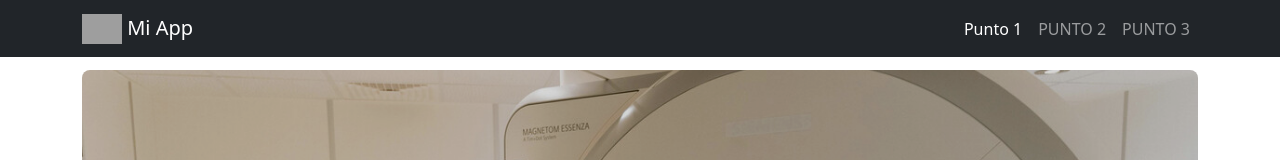
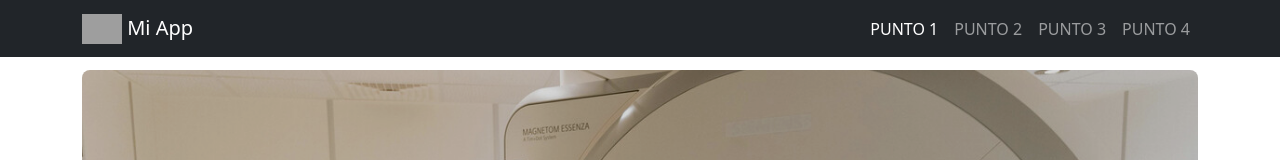
Before and after one commit to Amartinez77/PyS_tp3_RobertoArielMartinez, an Angular app: page /punto1 in a window 1280 px wide. Shown: the top 160 px of the page. Built offline with nearby package versions, Linux system fonts and the light colour scheme; grey boxes are pictures that could not be loaded.

Commit message:
creando componente punto4

```diff
--- a/src/app/app.routes.ts
+++ b/src/app/app.routes.ts
@@ -2,11 +2,13 @@ import { Routes } from '@angular/router';
 import { Punto1Component } from './layout/punto1/punto1.component';
 import { Punto2Component } from './layout/punto2/punto2.component';
 import { Punto3Component } from './layout/punto3/punto3.component';
+import { Punto4Component } from './layout/punto4/punto4.component';
 
 export const routes: Routes = [
   { path: 'punto1', component: Punto1Component, title: 'Punto 1' },
   { path: 'punto2', component: Punto2Component, title: 'Punto 2' },
   { path: 'punto3', component: Punto3Component, title: 'Punto 3' },
+  { path: 'punto4', component: Punto4Component, title: 'Punto 4' },
   { path: '', redirectTo: 'punto1', pathMatch: 'full' },
   { path: '**', redirectTo: 'punto1' }, // Redirige a 'punto1' si la ruta no coincide con ninguna definida
 
--- a/src/app/layout/header/header.component.html
+++ b/src/app/layout/header/header.component.html
@@ -16,13 +16,16 @@
     <div class="collapse navbar-collapse" id="navbarNav">
       <ul class="navbar-nav ms-auto">
         <li class="nav-item">
-          <a class="nav-link active" routerLink="/punto1" routerLinkActive="active">Punto 1</a>
+          <a class="nav-link active" routerLink="/punto1" routerLinkActive="active">PUNTO 1</a>
         </li>
         <li class="nav-item">
           <a class="nav-link" routerLink="/punto2">PUNTO 2</a>
         </li>
         <li>
           <a class="nav-link" routerLink="/punto3">PUNTO 3</a>
+        </li>
+        <li>
+          <a class="nav-link" routerLink="/punto4">PUNTO 4</a>
         </li>
       </ul>
     </div>
--- /dev/null
+++ b/src/app/layout/punto4/punto4.component.html
@@ -0,0 +1 @@
+<p>punto4 works!</p>
```
Also changed, not shown: src/app/layout/punto4/punto4.component.ts (added, +11 -0 lines), src/app/layout/punto4/punto4.component.css (added), 1 other file (tests, documents, lock files or other folders).
